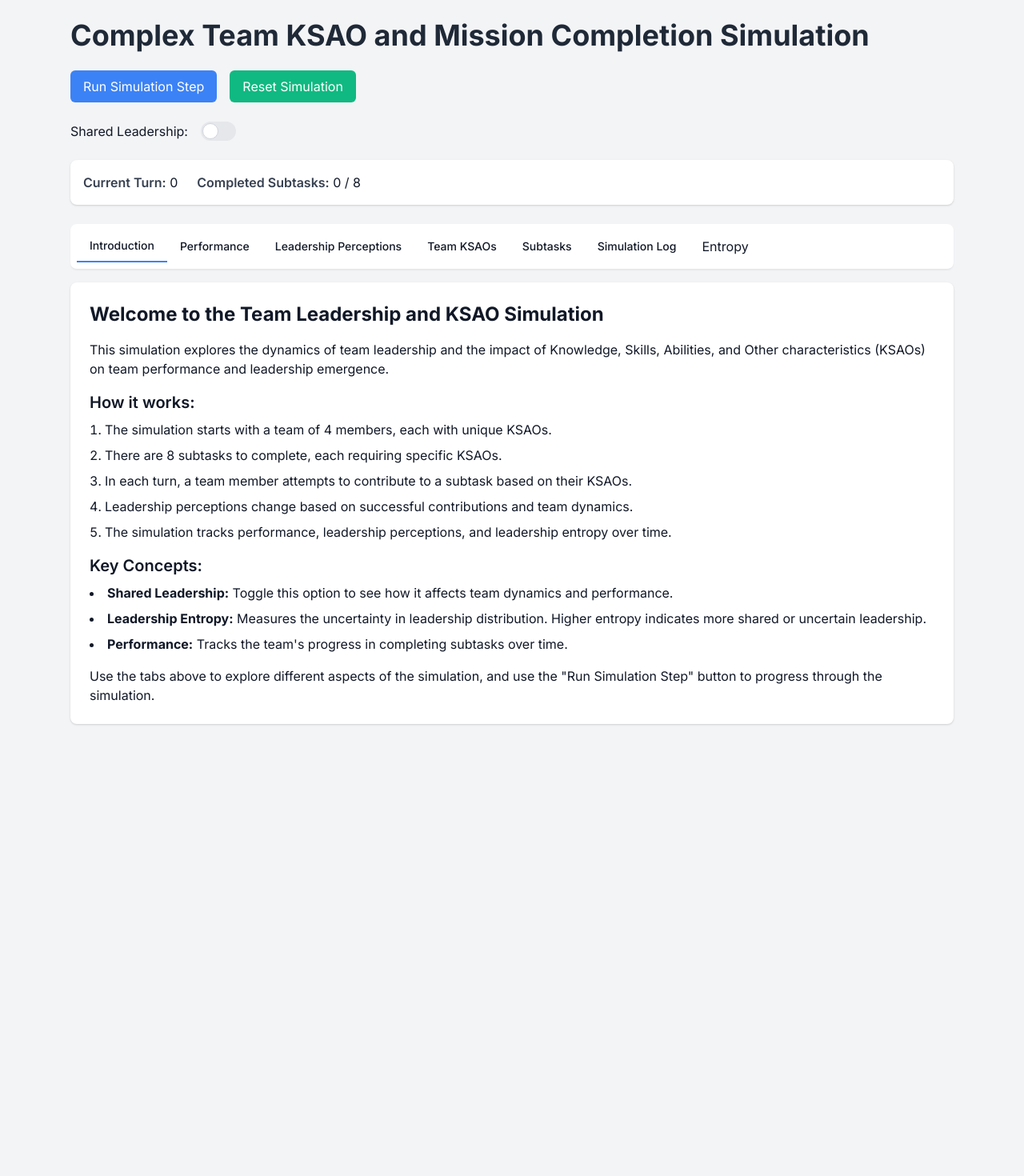
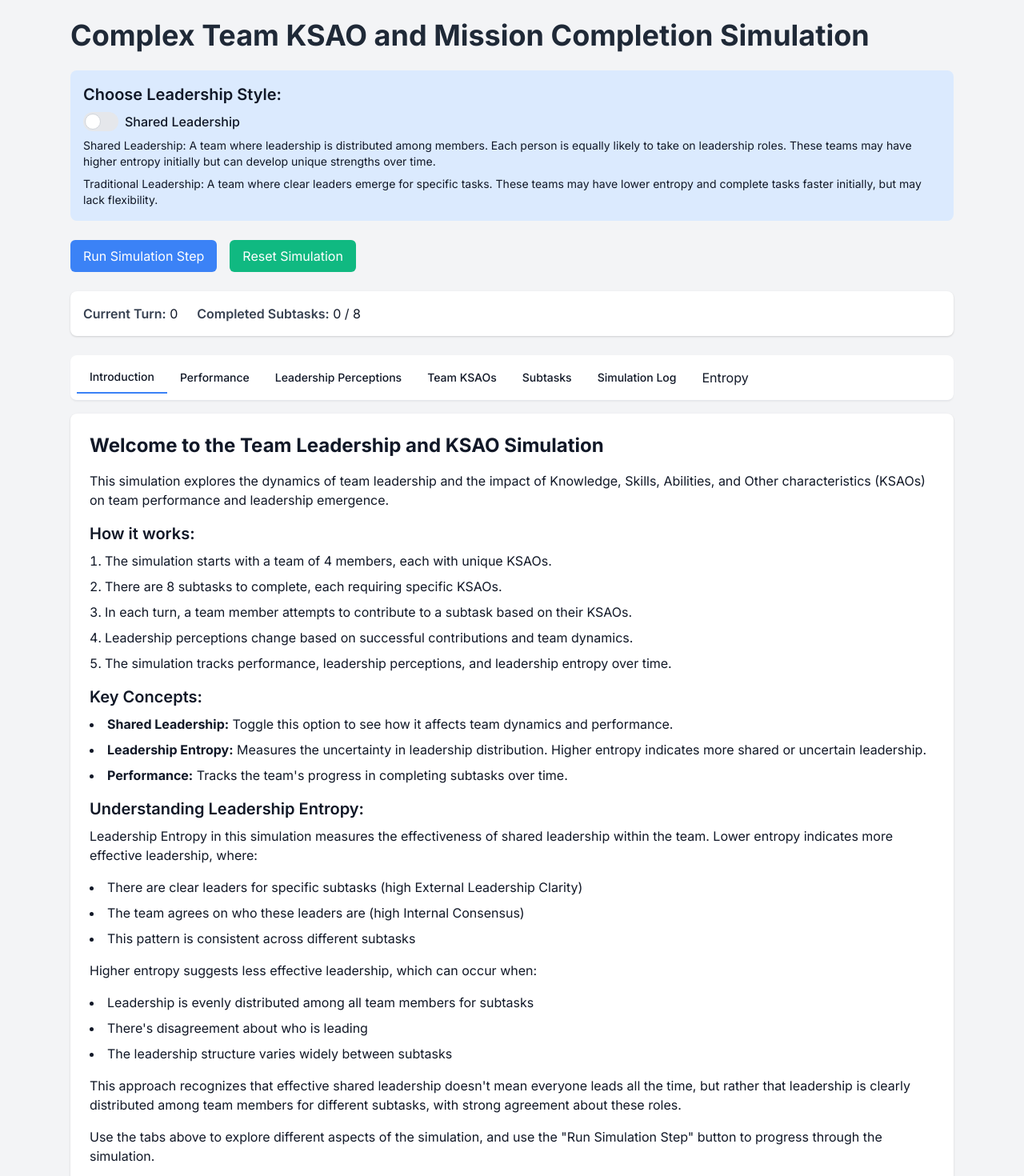
Before and after one commit to actonbp/leadership_entropy, a Next.js app: page / in a window 1280 px wide. Shown: the top 1470 px of the page at 80% size. Before the commit the page ends 929 px from the top, so only its background shows below. Built offline with nearby package versions, Linux system fonts and the light colour scheme.

Commit message:
updated new version for fixed entropy

```diff
--- a/components/cognitive-leadership-simulation.tsx
+++ b/components/cognitive-leadership-simulation.tsx
@@ -1,28 +1,31 @@
+// Import necessary React hooks and UI components
 import React, { useState, useEffect } from 'react';
 import { Button } from '@/components/ui/button';
 import { Tabs, TabsContent, TabsList, TabsTrigger } from '@/components/ui/tabs';
 import { BarChart, Bar, LineChart, Line, XAxis, YAxis, CartesianGrid, Tooltip, Legend, ResponsiveContainer, ReferenceLine } from 'recharts';
 import { Switch } from '@/components/ui/switch';
 
+// Constants for simulation parameters
 const NUM_TEAM_MEMBERS = 4;
 const NUM_SUBTASKS = 8;
 const KSAO_TYPES = ['A', 'B', 'C', 'D', 'E', 'F', 'G', 'H'];
 
+// Interface for a subtask in the simulation
 interface Subtask {
   id: number;
   description: string;
-  requiredKsaos: string[];
-  completedKsaos: string[];
+  requiredKsaos: string[];  // KSAOs required to complete the subtask
+  completedKsaos: string[]; // KSAOs that have been applied to the subtask
 }
 
+// Interface for performance data collected during the simulation
 interface PerformanceData {
   turn: number;
   score: number;
   completedBy: number;
   taskDescription: string;
-  entropy: number;
+  entropy: number; // Measure of leadership distribution
 }
-
 const TeamKSAOSimulation = () => {
   const [leadershipPerceptions, setLeadershipPerceptions] = useState<number[][]>([]);
   const [ksaos, setKsaos] = useState<string[][]>([]);
@@ -87,9 +90,17 @@ const TeamKSAOSimulation = () => {
     setPerformance([]);
     setLog(["Simulation started. Member 1 has the majority of important KSAOs, but this is unknown to the team."]);
     setSelfPerception(perceptions.map((row, index) => row[index]));
-    setParticipationProbability(Array(NUM_TEAM_MEMBERS).fill(1 / NUM_TEAM_MEMBERS));
-    setEntropy(0);
-    setSharedLeadership(false);
+
+    if (sharedLeadership) {
+      setParticipationProbability(Array(NUM_TEAM_MEMBERS).fill(1 / NUM_TEAM_MEMBERS));
+      setLog(prev => [...prev, "Shared Leadership mode: All team members are equally likely to participate."]);
+    } else {
+      const initialProbabilities = [0.4, 0.3, 0.2, 0.1]; // Favoring the member with more KSAOs
+      setParticipationProbability(initialProbabilities);
+      setLog(prev => [...prev, "Traditional Leadership mode: Some members are more likely to lead initially."]);
+    }
+
+    setEntropy(calculateEntropy());
   };
 
   const determineAttempter = () => {
@@ -115,11 +126,12 @@ const TeamKSAOSimulation = () => {
           : -0.1 + (Math.random() * 0.1 - 0.05);
 
         if (sharedLeadership) {
-          // Increase change for non-attempters to promote shared leadership
-          if (i !== attempter) {
+          // In shared leadership, perceptions change more slowly and are more balanced
+          change *= 0.5;
+        } else {
+          // In traditional leadership, perceptions change faster for the attempter
+          if (i === attempter) {
             change *= 1.5;
-          } else {
-            change *= 0.5;
           }
         }
 
@@ -128,22 +140,19 @@ const TeamKSAOSimulation = () => {
       return newPerceptions;
     });
 
-    setSelfPerception(prev => {
-      const newSelfPerception = [...prev];
-      const change = success
-        ? (completedKsaos.length / individualPreferences[attempter].length) + (Math.random() * 0.2 - 0.1)
-        : -0.1 + (Math.random() * 0.1 - 0.05);
-      newSelfPerception[attempter] = Math.max(1, Math.min(10, newSelfPerception[attempter] + change));
-      return newSelfPerception;
-    });
-
+    // Update participation probability
     setParticipationProbability(prev => {
-      const totalPerception = leadershipPerceptions.reduce((sum, row) => sum + row[attempter], 0);
-      const newProbabilities = prev.map((p, i) =>
-        i === attempter ? p * (1 + (success ? completedKsaos.length / 10 : -0.05)) : p * (1 - (success ? completedKsaos.length / 20 : -0.025))
-      );
-      const sum = newProbabilities.reduce((a, b) => a + b, 0);
-      return newProbabilities.map(p => p / sum);
+      if (sharedLeadership) {
+        // In shared leadership, probabilities remain more balanced
+        return prev.map(p => 0.9 * p + 0.1 * (1 / NUM_TEAM_MEMBERS));
+      } else {
+        // In traditional leadership, probabilities change based on performance
+        const newProbabilities = prev.map((p, i) =>
+          i === attempter ? p * (1 + (success ? 0.1 : -0.05)) : p * (1 - (success ? 0.05 : -0.025))
+        );
+        const sum = newProbabilities.reduce((a, b) => a + b, 0);
+        return newProbabilities.map(p => p / sum);
+      }
     });
   };
 
@@ -205,49 +214,77 @@ const TeamKSAOSimulation = () => {
   };
 
   const calculateEntropy = () => {
-    const taskLeadershipClarity = subtasks.map(task => {
+    const taskLeadershipData = subtasks.map(task => {
       const contributor = performance.find(p => p.taskDescription === task.description)?.completedBy;
-      if (!contributor) return 0;
+      if (!contributor) return { ELC: 0, IC: 0, progress: 0 };
 
-      const perceptions = leadershipPerceptions.map(row => row[contributor - 1]);
-      const mean = perceptions.reduce((sum, val) => sum + val, 0) / NUM_TEAM_MEMBERS;
-      const variance = perceptions.reduce((sum, val) => sum + Math.pow(val - mean, 2), 0) / NUM_TEAM_MEMBERS;
-      return 1 / (1 + variance); // Higher value means clearer leadership
+      // Calculate External Leadership Clarity (ELC)
+      const leadershipScores = leadershipPerceptions.map(row => row[contributor - 1]);
+      const ELC = 1 / leadershipScores.reduce((sum, score) => sum + Math.pow(score, 2), 0);
+
+      // Calculate Internal Consensus (IC)
+      const mean = leadershipScores.reduce((sum, score) => sum + score, 0) / NUM_TEAM_MEMBERS;
+      const variance = leadershipScores.reduce((sum, score) => sum + Math.pow(score - mean, 2), 0) / NUM_TEAM_MEMBERS;
+      const maxPossibleVariance = Math.pow(10 - 1, 2) / 4; // Assuming scores range from 1 to 10
+      const IC = 1 - (variance / maxPossibleVariance);
+
+      // Calculate task progress
+      const progress = task.completedKsaos.length / task.requiredKsaos.length;
+
+      return { ELC, IC, progress };
     });
 
-    const totalClarity = taskLeadershipClarity.reduce((sum, val) => sum + val, 0);
-    const probabilities = taskLeadershipClarity.map(clarity => clarity / totalClarity);
+    const overallProgress = subtasks.reduce((sum, task) => sum + task.completedKsaos.length, 0) /
+                            subtasks.reduce((sum, task) => sum + task.requiredKsaos.length, 0);
 
-    const entropyValue = -probabilities.reduce((sum, p) => {
-      if (p === 0) return sum;
-      return sum + p * Math.log2(p);
+    const totalProduct = taskLeadershipData.reduce((sum, { ELC, IC, progress }) => sum + ELC * IC * (1 - progress), 0);
+
+    let entropyValue = taskLeadershipData.reduce((sum, { ELC, IC, progress }) => {
+      const probability = (ELC * IC * (1 - progress)) / totalProduct;
+      if (probability === 0) return sum;
+      return sum - probability * Math.log2(probability);
     }, 0);
 
-    setEntropy(entropyValue);
-    return entropyValue;
+    // Adjust entropy based on overall progress and leadership style
+    const progressFactor = 1 - Math.pow(overallProgress, 0.5); // Slower decrease at the beginning
+    const leadershipFactor = sharedLeadership ? 0.9 : 0.7; // Shared leadership maintains higher entropy
+
+    entropyValue = entropyValue * progressFactor * leadershipFactor;
+
+    // Normalize entropy to be between 0 and 1
+    const normalizedEntropy = entropyValue / Math.log2(NUM_SUBTASKS);
+
+    setEntropy(normalizedEntropy);
+    return normalizedEntropy;
   };
 
   return (
     <div className="p-6 max-w-6xl mx-auto">
       <h1 className="text-4xl font-bold mb-6 text-gray-800">Complex Team KSAO and Mission Completion Simulation</h1>
 
+      <div className="mb-6 p-4 bg-blue-100 rounded-lg">
+        <h3 className="text-xl font-semibold mb-2">Choose Leadership Style:</h3>
+        <div className="flex items-center space-x-2">
+          <Switch
+            id="shared-leadership"
+            checked={sharedLeadership}
+            onCheckedChange={setSharedLeadership}
+          />
+          <label htmlFor="shared-leadership" className="font-medium">
+            Shared Leadership
+          </label>
+        </div>
+        <p className="mt-2 text-sm">
+          Shared Leadership: A team where leadership is distributed among members. Each person is equally likely to take on leadership roles. These teams may have higher entropy initially but can develop unique strengths over time.
+        </p>
+        <p className="mt-2 text-sm">
+          Traditional Leadership: A team where clear leaders emerge for specific tasks. These teams may have lower entropy and complete tasks faster initially, but may lack flexibility.
+        </p>
+      </div>
+
       <div className="mb-6 space-x-4">
         <Button onClick={runSimulationStep} className="bg-primary hover:bg-blue-600">Run Simulation Step</Button>
         <Button onClick={initializeSimulation} className="bg-secondary hover:bg-green-600">Reset Simulation</Button>
-      </div>
-
-      <div className="mb-6 flex items-center space-x-4">
-        <span>Shared Leadership:</span>
-        <Switch
-          checked={sharedLeadership}
-          onCheckedChange={setSharedLeadership}
-          disabled={currentTurn > 0}
-        />
-        {currentTurn > 0 && (
-          <span className="text-sm text-gray-500">
-            (Locked after simulation starts)
-          </span>
-        )}
       </div>
 
       <div className="mb-6 p-4 bg-white rounded-lg shadow-card">
@@ -285,6 +322,26 @@ const TeamKSAOSimulation = () => {
             <li className="mb-2"><strong>Leadership Entropy:</strong> Measures the uncertainty in leadership distribution. Higher entropy indicates more shared or uncertain leadership.</li>
             <li className="mb-2"><strong>Performance:</strong> Tracks the team's progress in completing subtasks over time.</li>
           </ul>
+          <h3 className="text-xl font-semibold mb-2">Understanding Leadership Entropy:</h3>
+          <p className="mb-4">
+            Leadership Entropy in this simulation measures the effectiveness of shared leadership within the team. Lower entropy indicates more effective leadership, where:
+          </p>
+          <ul className="list-disc list-inside mb-4">
+            <li className="mb-2">There are clear leaders for specific subtasks (high External Leadership Clarity)</li>
+            <li className="mb-2">The team agrees on who these leaders are (high Internal Consensus)</li>
+            <li className="mb-2">This pattern is consistent across different subtasks</li>
+          </ul>
+          <p className="mb-4">
+            Higher entropy suggests less effective leadership, which can occur when:
+          </p>
+          <ul className="list-disc list-inside mb-4">
+            <li className="mb-2">Leadership is evenly distributed among all team members for subtasks</li>
+            <li className="mb-2">There's disagreement about who is leading</li>
+            <li className="mb-2">The leadership structure varies widely between subtasks</li>
+          </ul>
+          <p className="mb-4">
+            This approach recognizes that effective shared leadership doesn't mean everyone leads all the time, but rather that leadership is clearly distributed among team members for different subtasks, with strong agreement about these roles.
+          </p>
           <p>
             Use the tabs above to explore different aspects of the simulation, and use the "Run Simulation Step" button to progress through the simulation.
           </p>
@@ -306,7 +363,7 @@ const TeamKSAOSimulation = () => {
             </LineChart>
           </ResponsiveContainer>
           <p className="mt-4">
-            Entropy measures the uncertainty in leadership distribution. Low entropy indicates clear leadership, while high entropy suggests shared or uncertain leadership. The maximum possible entropy is log2({NUM_TEAM_MEMBERS}) ≈ {Math.log2(NUM_TEAM_MEMBERS).toFixed(2)}.
+            Entropy measures the uncertainty in leadership distribution. In shared leadership teams, entropy tends to remain higher as leadership is more evenly distributed. In traditional leadership teams, entropy typically decreases over time as clear leaders emerge for specific tasks. Lower entropy indicates more defined leadership roles, while higher entropy suggests more distributed leadership.
           </p>
         </TabsContent>
 
@@ -420,7 +477,7 @@ const TeamKSAOSimulation = () => {
             </LineChart>
           </ResponsiveContainer>
           <p className="mt-4">
-            Entropy measures the uncertainty in leadership distribution. Low entropy indicates clear leadership, while high entropy suggests shared or uncertain leadership. The maximum possible entropy is log2({NUM_TEAM_MEMBERS}) ≈ {Math.log2(NUM_TEAM_MEMBERS).toFixed(2)}.
+            Entropy measures the uncertainty in leadership distribution. In shared leadership teams, entropy tends to remain higher as leadership is more evenly distributed. In traditional leadership teams, entropy typically decreases over time as clear leaders emerge for specific tasks. Lower entropy indicates more defined leadership roles, while higher entropy suggests more distributed leadership.
           </p>
         </TabsContent>
       </Tabs>
```
